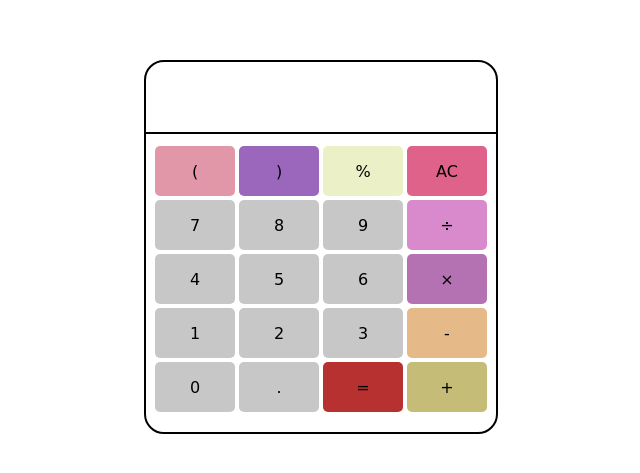
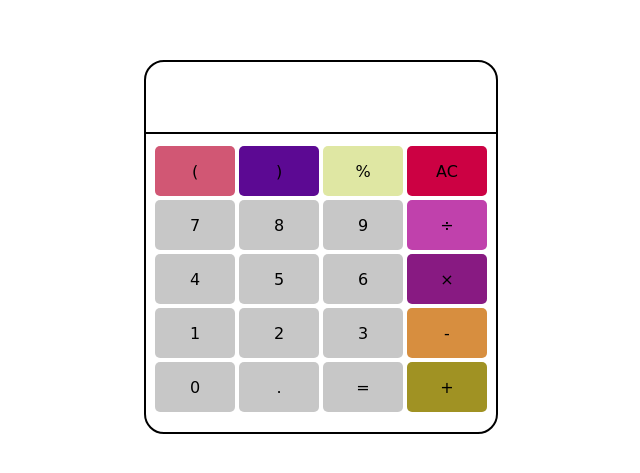
Before and after one commit to qurias/calculator, a plain HTML site: page index.html in a window 1280 px wide. Shown: the part 153-626 px from the top of the page, without its empty margins (319-959 px from the left). Drawn offline with Linux system fonts and the light colour scheme.

Commit message:
fix hex color function, minimize style.css, no more ids in html

```diff
--- a/index.html
+++ b/index.html
@@ -12,26 +12,26 @@
         <span class="numeral"></span>
       </div>
       <div class="all_numbers">
-        <div class="button" id="math_symbol">(</div>
-        <div class="button" id="math_symbol">)</div>
-        <div class="button" id="math_symbol">%</div>
-        <div class="button" id="math_symbol">AC</div>
+        <div class="button math_symbol">(</div>
+        <div class="button math_symbol">)</div>
+        <div class="button math_symbol">%</div>
+        <div class="button math_symbol">AC</div>
         <div class="button_numeral">7</div>
         <div class="button_numeral">8</div>
         <div class="button_numeral">9</div>
-        <div class="button" id="math_symbol">÷</div>
+        <div class="button math_symbol">÷</div>
         <div class="button_numeral">4</div>
         <div class="button_numeral">5</div>
         <div class="button_numeral">6</div>
-        <div class="button" id="math_symbol">×</div>
+        <div class="button math_symbol">×</div>
         <div class="button_numeral">1</div>
         <div class="button_numeral">2</div>
         <div class="button_numeral">3</div>
-        <div class="button" id="math_symbol">-</div>
+        <div class="button math_symbol">-</div>
         <div class="button_numeral">0</div>
         <div class="button_point">.</div>
-        <div class="button" id="equally">=</div>
-        <div class="button" id="math_symbol">+</div>
+        <div class="button equally">=</div>
+        <div class="button math_symbol">+</div>
       </div>
     </div>
     <p class='test'></p>
--- a/script.js
+++ b/script.js
@@ -1,33 +1,32 @@
-let log = console.log
+let log = console.log;
 
-let math_symbols = document.querySelectorAll("#math_symbol")
+let math_symbols = document.querySelectorAll('.math_symbol');
 
-const hex = [0, 1, 2, 3, 4, 5, 6, 7, 8, 9, 'A', 'B', 'C', 'D', 'E', 'F']
+const hex = [0, 1, 2, 3, 4, 5, 6, 7, 8, 9, 'A', 'B', 'C', 'D', 'E', 'F'];
+
+math_symbols.forEach(e => {
+ e.style.backgroundColor = changes_color();
+});
 
 function changes_color() {
-  let color = "#"
-  for (let j = 0; j < 8; j++) {
-    for (let i = 0; i < 6; i++) {
-            let random = Math.floor(Math.random() * hex.length)
-            color += hex[random];
-    }
-    color += "9d"
-    math_symbols[j].style.backgroundColor = `${color}`;
-    color = '#'
-  }
-}
-changes_color()
+  let hexColor = '#';
+  for (let i = 0; i < 6; i++) {
+      let randomNumber = Math.floor(Math.random() * hex.length);
+      hexColor += hex[randomNumber];
+  };
+  return hexColor;
+};
 
-let numeral = document.querySelector('.numeral')
-let equally = document.querySelector('#equally')
-let buttons_numeral = document.querySelectorAll('.button_numeral')
+let numeral = document.querySelector('.numeral');
+let equally = document.querySelector('.equally');
+let buttons_numeral = document.querySelectorAll('.button_numeral');
 
-var value1 = ''
-let value1_condition = true
-let value2 = ''
-let value2_condition = false
-let test = document.querySelector('.test')
-let math_symbol = ''
+var value1 = '';
+let value1_condition = true;
+let value2 = '';
+let value2_condition = false;
+let test = document.querySelector('.test');
+let math_symbol = '';
 
 
 math_symbols.forEach((symbol) => {
--- a/style.css
+++ b/style.css
@@ -1,51 +1,2 @@
-* {
-  padding: 0;
-  margin: 0;
-  font-family: "Itim", cursive; }
-
-body {
-  width: 100vw;
-  height: 100vh;
-  display: flex;
-  justify-content: center;
-  align-items: center; }
-
-.container {
-  width: 350px;
-  height: 370px;
-  border: 2px solid black;
-  border-radius: 20px; }
-  .container .box_numeral {
-    display: flex;
-    justify-content: flex-start;
-    align-items: center;
-    width: 100%;
-    height: 70px;
-    border-bottom: 2px solid black; }
-    .container .box_numeral span {
-      margin-left: 20px;
-      font-size: 25px; }
-  .container .all_numbers {
-    display: flex;
-    flex-wrap: wrap;
-    justify-content: center;
-    align-items: center;
-    margin-top: 10px; }
-    .container .all_numbers .button, .container .all_numbers .button_numeral, .container .all_numbers .button_point {
-      display: flex;
-      justify-content: center;
-      align-items: center;
-      width: 80px;
-      height: 50px;
-      margin: 2px;
-      background-color: #e2e2e2;
-      border: none;
-      outline: none;
-      border-radius: 5px;
-      background-color: #a1a1a198; }
-    .container .all_numbers .button:active {
-      border: 1px solid black; }
-    .container .all_numbers #equally {
-      background-color: #b83131; }
-
+*{padding:0;margin:0;font-family:"Itim",cursive}body{width:100vw;height:100vh;display:flex;justify-content:center;align-items:center}.container{width:350px;height:370px;border:2px solid #000;border-radius:20px}.container .box_numeral{display:flex;justify-content:flex-start;align-items:center;width:100%;height:70px;border-bottom:2px solid #000}.container .box_numeral span{margin-left:20px;font-size:25px}.container .all_numbers{display:flex;flex-wrap:wrap;justify-content:center;align-items:center;margin-top:10px}.container .all_numbers .button,.container .all_numbers .button_numeral,.container .all_numbers .button_point{display:flex;justify-content:center;align-items:center;width:80px;height:50px;margin:2px;background-color:#e2e2e2;border:none;outline:none;border-radius:5px;background-color:#a1a1a198}.container .all_numbers .button:active{border:1px solid #000}.container .all_numbers #equally{background-color:#b83131}
 /*# sourceMappingURL=style.css.map */
```
Also changed, not shown: 1 other file.
